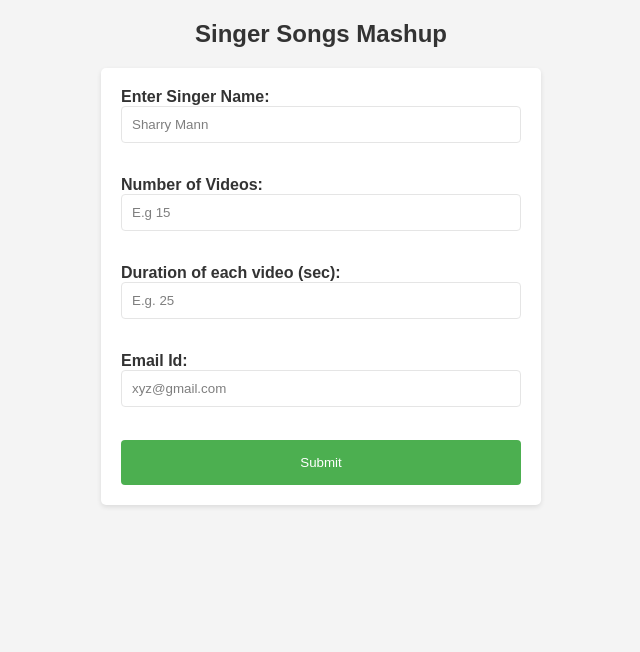
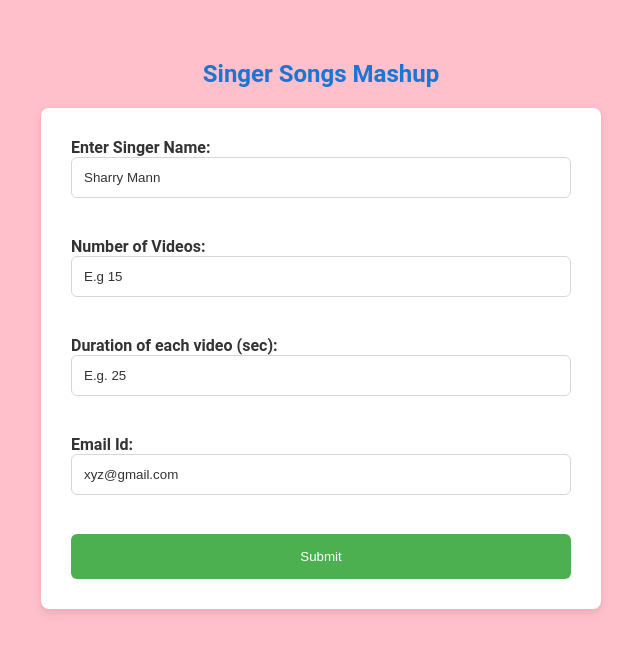
Before and after one commit to Kanishhkka/Mashup-102103772, a plain HTML site: page index.html in a window 1280 px wide. Shown: the whole page, without its empty margins (319-959 px from the left). Drawn offline with Linux system fonts and the light colour scheme.

Commit message:
Add files via upload

```diff
--- a/index.html
+++ b/index.html
@@ -1,25 +1,28 @@
+
 <!DOCTYPE html>
 <html>
   <head>
     <style>
       body {
-        font-family: Arial, sans-serif;
-        background-color: #f4f4f4;
+        font-family: "Roboto", sans-serif;
+        background-color: pink;
+        ;
         margin: 0;
-        padding: 0;
+        padding: 40px;
       }
 
       h2 {
-        color: #333;
+        color: #1976d2;
         text-align: center;
+        margin-bottom: 20px;
       }
 
       form {
         background-color: #fff;
-        padding: 20px;
-        border-radius: 5px;
-        box-shadow: 0 2px 5px rgba(0, 0, 0, 0.1);
-        max-width: 400px;
+        padding: 30px;
+        border-radius: 8px;
+        box-shadow: 0 4px 10px rgba(0, 0, 0, 0.1);
+        max-width: 500px;
         margin: 0 auto;
       }
 
@@ -31,12 +34,12 @@
       input[type="text"],
       input[type="email"] {
         width: 100%;
-        padding: 10px;
-        margin-bottom: 15px;
+        padding: 12px;
+        margin-bottom: 20px;
         border: 1px solid #ccc;
-        border-radius: 4px;
+        border-radius: 6px;
         box-sizing: border-box;
-        opacity: 0.5;
+        opacity: 0.8;
       }
 
       input[type="submit"] {
@@ -44,7 +47,7 @@
         color: white;
         padding: 15px 20px;
         border: none;
-        border-radius: 4px;
+        border-radius: 6px;
         cursor: pointer;
         width: 100%;
       }
@@ -57,6 +60,7 @@
         color: #4caf50;
         font-weight: bold;
         display: none;
+        margin-top: 10px;
       }
     </style>
   </head>
```
